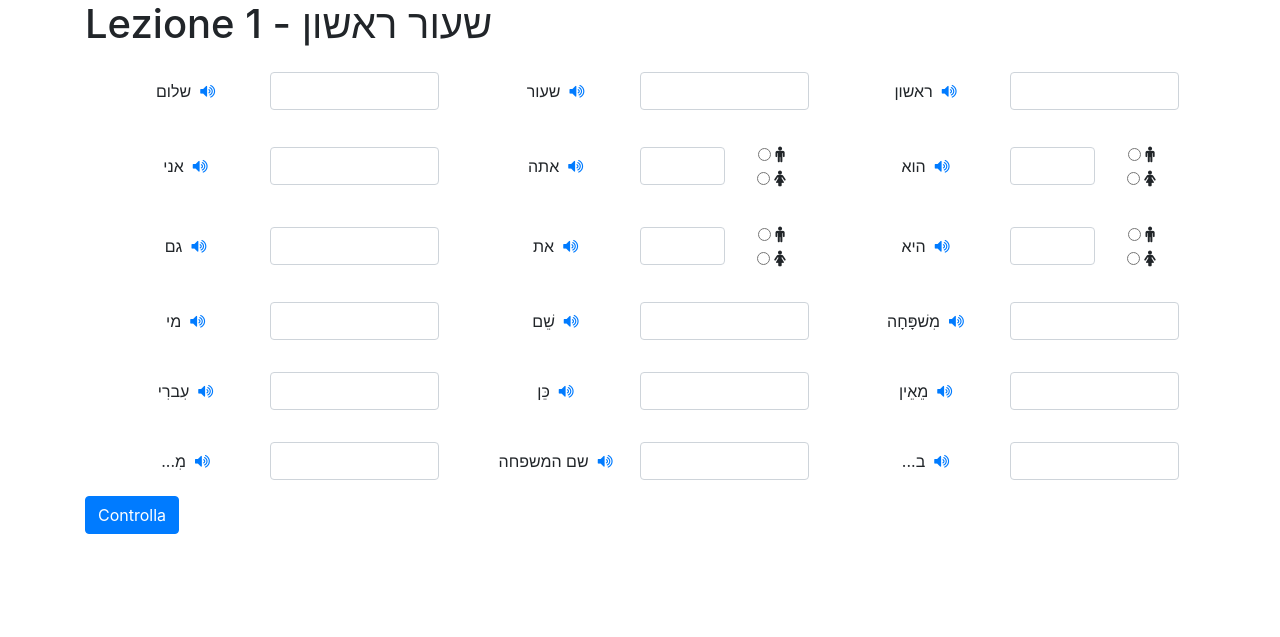
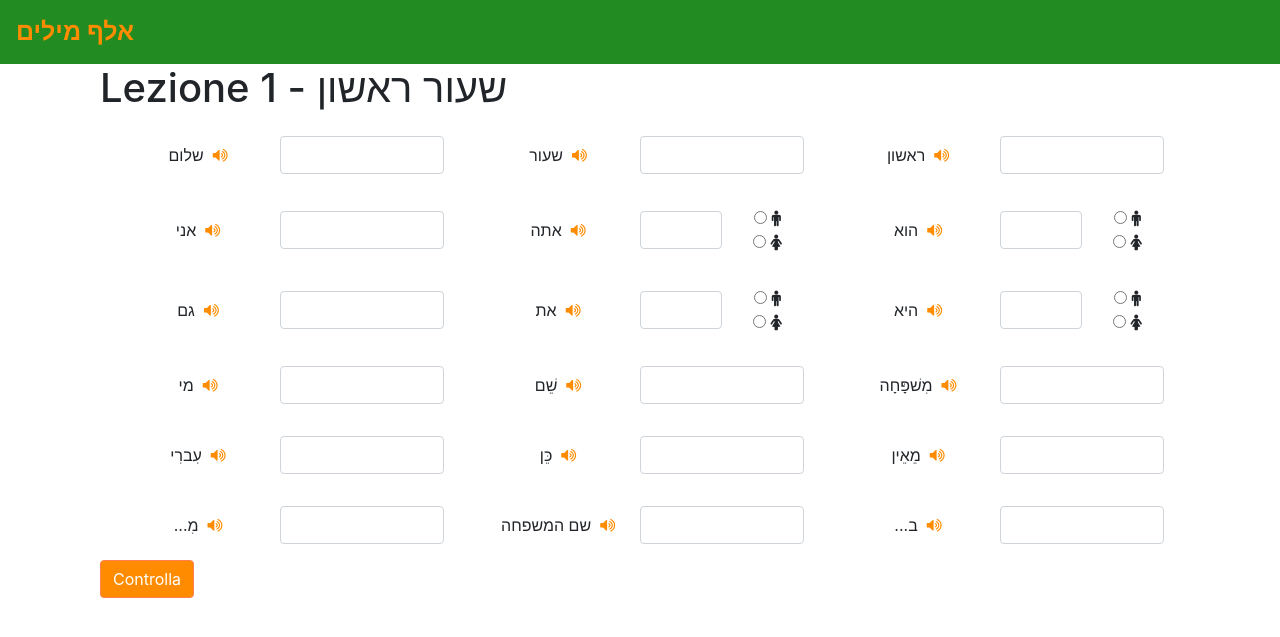
Before and after one commit to paoloromolini/elef-milim, a Django app: page /lezione-1/ in a window 1280 px wide. Shown: the top 637 px of the page. Run offline with Django 3.2, Linux system fonts and the light colour scheme; data comes from the database, SQL or seed files in the repository; some libraries are stand-ins or nearby versions.

Commit message:
Update style

```diff
--- /dev/null
+++ b/questions/static/css/custom.css
@@ -0,0 +1,29 @@
+body {
+}
+
+.navbar {
+    background-color: forestgreen;
+}
+
+.navbar .navbar-brand {
+    color: darkorange;
+    font-weight: bold;
+    font-size: 25px;
+}
+
+a {
+    color: darkorange;
+}
+
+.btn-primary {
+    background-color: darkorange;
+    border-color: coral;
+}
+
+.btn-primary:hover, .btn-primary:focus, .btn-primary:active, .btn-primary.active {
+    background-color: orange;
+    border-color: darkorange;
+}
+.hide {
+    display: none;
+}
--- a/questions/templates/questions/base.html
+++ b/questions/templates/questions/base.html
@@ -1,3 +1,4 @@
+{% load static %}
 <!doctype html>
 <html lang="en">
   <head>
@@ -10,13 +11,21 @@
 
     <!-- Font Awesome -->
     <link rel="stylesheet" href="https://stackpath.bootstrapcdn.com/font-awesome/4.7.0/css/font-awesome.min.css">
+    <link rel="stylesheet" type="text/css" href="{% static 'css/custom.css' %}">
     <title>Elef milim</title>
 </head>
 <body>
+<nav class="navbar navbar-light">
+  <a class="navbar-brand" href="/">
+          אלף מילים
+  </a>
+</nav>
 <div class="container">
   <div class="row">
+     <main role="main" class="col-12 bd-content">
         {% block content %}
         {% endblock %}
+     </main>
   </div>
 </div>
     <!-- Optional JavaScript -->
--- a/questions/templates/questions/lesson_detail.html
+++ b/questions/templates/questions/lesson_detail.html
@@ -1,8 +1,13 @@
 {% extends 'questions/base.html' %}
+{% load static %}
 {% block content %}
 <div class="col-sm">
     <h1>{{ object }}</h1>
-
+  <div class="alert alert-success hide" id="success">
+    <strong>Complimenti!</strong> Hai riposto a tutte le domande.
+  </div>
+   <div class="alert alert-danger hide" id="result">
+  </div>
     {% comment %}
     <audio controls width="100%">
     <source src="{{ object.audio_link }}" type="audio/mpeg">
@@ -18,7 +23,7 @@
             <label class="col-6" for="q{{ question.pk}}">
                 {{question.text }}
                 &nbsp;
-                <a href="https://forvo.com/search/{{question.text}}/he/" target="_blank">
+                <a href="https://forvo.com/search/{{question.text}}/he/" target="_blank" tabindex="-1">
                     <i class="fa fa-volume-up"></i>
                 </a>
             </label>
@@ -44,14 +49,11 @@
         </div>
     </form>
 </div>
-<div class="row">
-    <strong id="result"></strong>
-</div>
+
 {% endblock %}
 
 {% block js %}
 <script>
-
 dict = {
     {% for question in object.question_set.all %}
     'q{{ question.pk }}': {
@@ -61,34 +63,7 @@ dict = {
     {% endfor %}
 }
 
-let questions_count = {{ object.question_set.all|length }};
-let correct_answsers = 0;
-let result = $('#result');
-
-$('#submit').on('click', function(event){
-    event.preventDefault();
-    correct_answsers = 0;
-    $( ".question" ).each(function() {
-        let id = $(this).attr('id');
-        let answer = $( this ).val().toLowerCase();
-        let correctAnswers = dict[id]['correct'];
-        let correctGender = dict[id]['gender'];
-        let gender_input = 'gender-' + id;
-        genderIsCorrect = true;
-        console.log(correctGender);
-        if (correctGender != 'None') {
-            genderIsCorrect = $("input[name="+gender_input+"]:checked"). val() == correctGender;
-        }
-        if (correctAnswers.indexOf(answer) >= 0 && genderIsCorrect) {
-            $(this).removeClass('border-danger');
-            $(this).addClass('border-success');
-            correct_answsers++;
-        } else {
-            $(this).removeClass('border-success');
-            $(this).addClass('border-danger');
-        };
-    });
-    result.html(correct_answsers + '/' + questions_count + ' risposte corrette.');
-});
+var questions_count = {{ object.question_set.all|length }};
 </script>
+<script src="{% static 'js/lesson.js' %}"></script>
 {% endblock %}
```
Also changed, not shown: questions/static/js/lesson.js (added, +36 -0 lines), questions/templates/questions/lesson_list.html (+7 -5 lines), 1 other file. Lines whose indentation alone changed are shown as unchanged.
